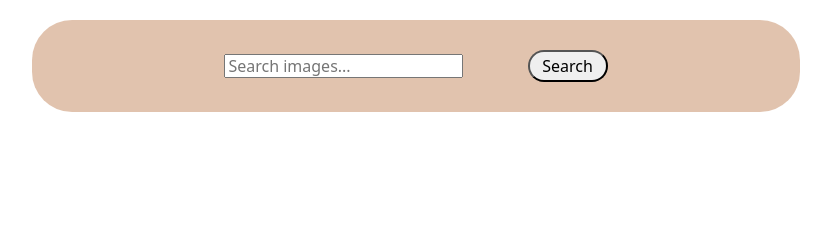
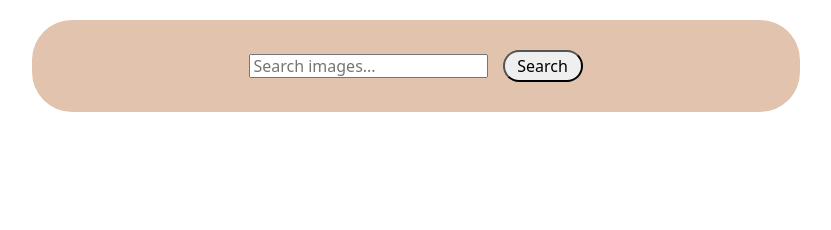
Before and after one commit to AndrewDyomin/goit-js-hw-11, a website built with Parcel: page src/index.html in a window 1280 px wide. Shown: the whole page, without its empty margins (224-1055 px from the left). Built offline with nearby package versions, Linux system fonts and the light colour scheme; what simplelightbox would draw is missing.

Commit message:
Update _example.scss

```diff
--- a/src/sass/_example.scss
+++ b/src/sass/_example.scss
@@ -57,7 +57,7 @@ img {
   background-color: #e0c0abf3;
   padding: 30px;
   width: 60%;
-  min-width: 450px;
+  min-width: 350px;
   border-radius: 40px;
 }
 
@@ -65,7 +65,7 @@ img {
   border-radius: 20px;
   width: 80px;
   padding: 5px;
-  margin-left: 60px;
+  margin-left: 10px;
 }
 
 .load-more-btn {
```
